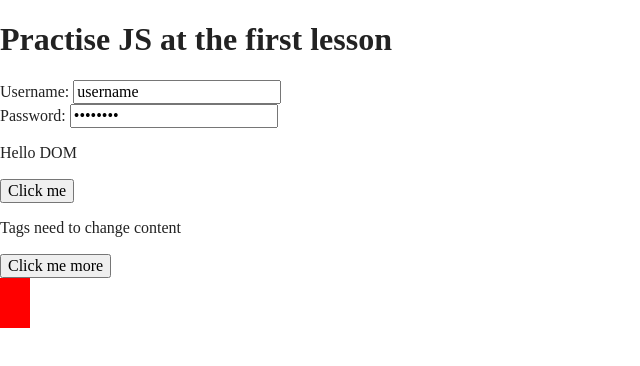
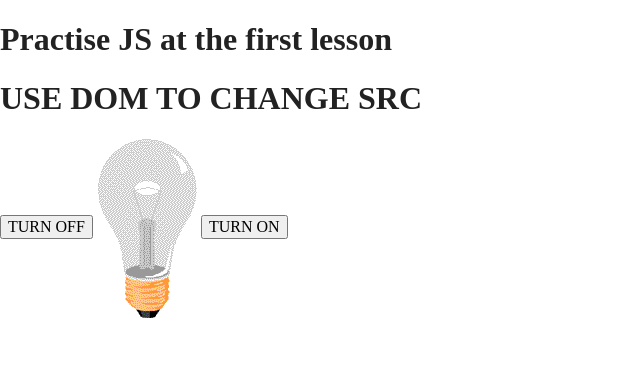
Before and after one commit to nhatnv6767/lrjavascr, a website built with Parcel: page index.html in a window 1280 px wide. Shown: the whole page, without its empty margins (0-640 px from the left). Built offline with nearby package versions, Linux system fonts and the light colour scheme.

Commit message:
change src 1

```diff
--- a/index.html
+++ b/index.html
@@ -26,16 +26,10 @@
 
 <!-- Add your site or application content here -->
 <h1>Practise JS at the first lesson</h1>
-Username: <input type="text" id="username" value="username"/>
-<br>
-Password: <input type="password" name="password" id="password" value="password"/>
-
-<p id="theP">Hello DOM</p>
-<input type="button" value="Click me" onclick="nhanNut1()">
-<p id="content1">Tags need to change content</p>
-<input type="button" value="Click me more" onclick="nhanNut1()">
-
-<div id="theDiv" style="width:30px; height:50px; background:red;"></div>
+<h1>USE DOM TO CHANGE SRC </h1>
+<button>TURN OFF</button>
+<img src="./img/pic_bulboff.gif" alt="turnoff">
+<button onclick="batDen()">TURN ON</button>
 
 <script src="js/vendor/modernizr-3.11.2.min.js"></script>
 <script src="js/plugins.js"></script>
```
Also changed, not shown: img/pic_bulboff.gif (added), img/pic_bulbon.gif (added).
